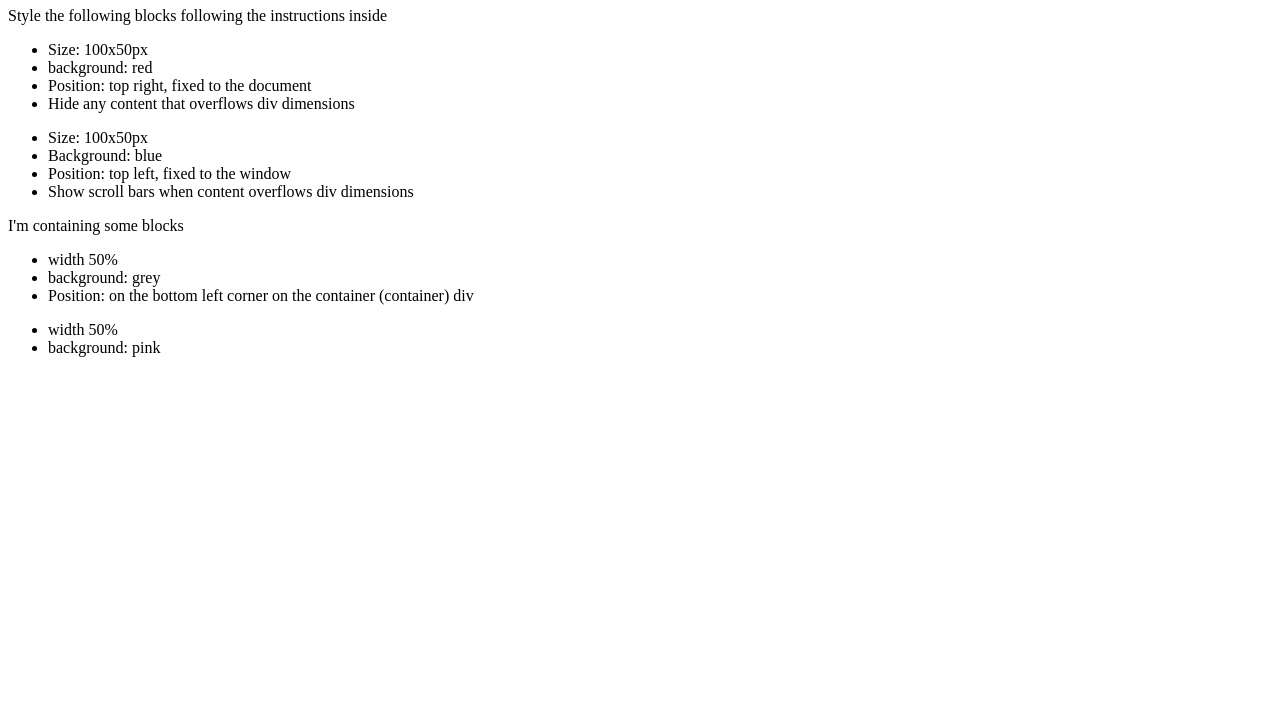
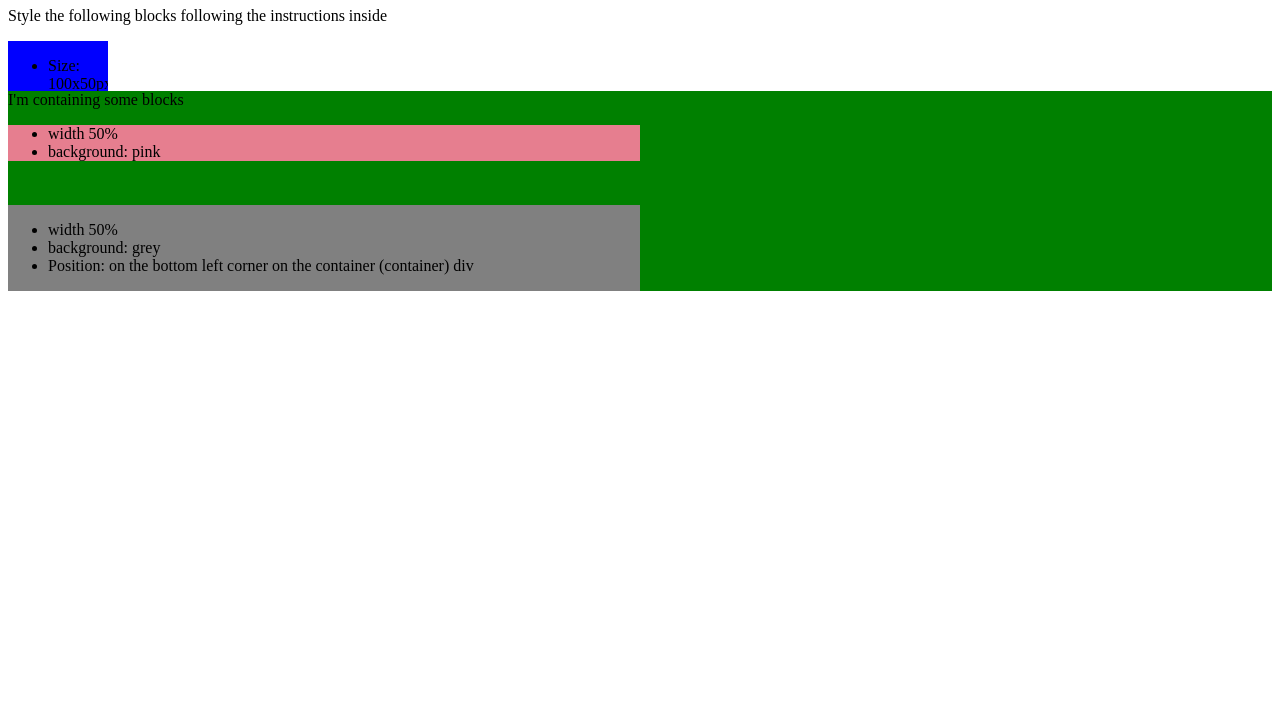
Before and after one commit to robequiron/dor, a plain HTML site: page activity2/index.html in a window 1280 px wide. Shown: the part 73-800 px from the top of the page. Drawn offline with Linux system fonts and the light colour scheme.

Commit message:
Activity 2

```diff
--- a/activity2/index.html
+++ b/activity2/index.html
@@ -12,10 +12,45 @@
        border: 1px solid #000;
        height: 500px;
      }
+     #first_block {
+      width: 100px;
+      height: 50px;
+      background-color: red;
+      right: 0;
+      position: absolute;
+      top:0;
+      overflow: hidden;
+    }
+
+    #second_block {
+      width: 100px;
+      height: 50px;
+      background-color: blue;
+      position: relative;
+      top:0;
+      left: 0;
+      overflow:scroll;
+    }
+    .third_block {
+      width: 50%;
+      background-color: grey;
+      position: absolute;
+      bottom:0%;
+      left:0;
+    }
+    #container{
+      position:relative;
+      width: 100%;
+      height:200px;
+      background-color:green;
+    }
+
+    .fourth_block {
+      width: 50%;
+      background-color:rgb(230, 126, 143);
+      }
     </style>
-    <!-- Your styles here -->
-    <style>
-    </style>
+
   </head>
   <body>
     <h1>Activity 2: CSS positioning</h1>
```
